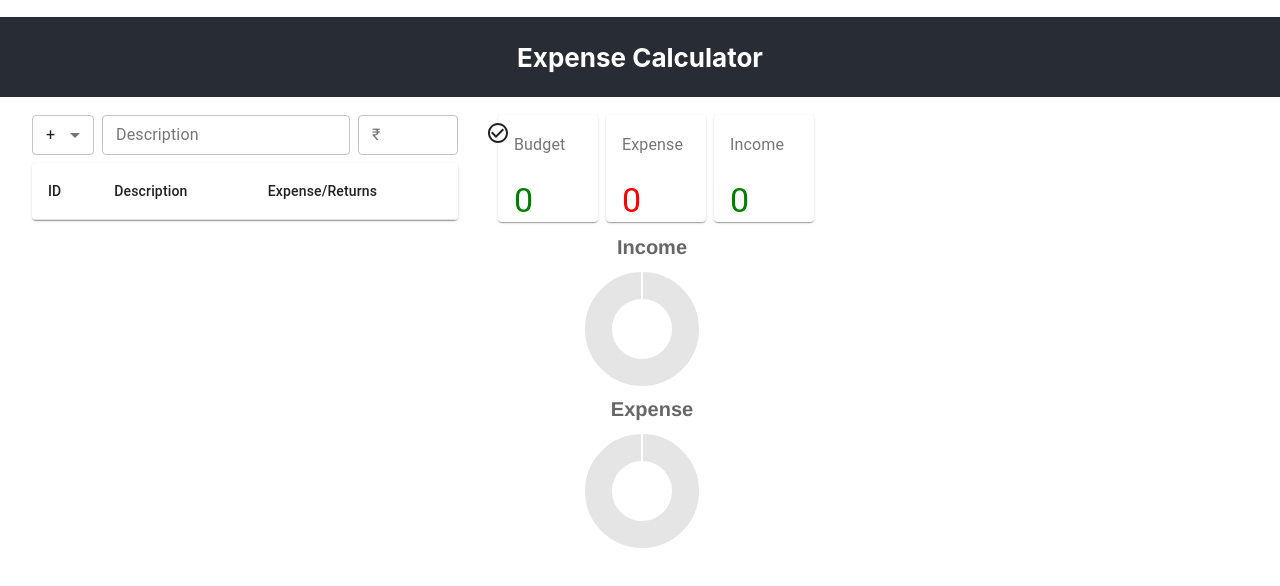
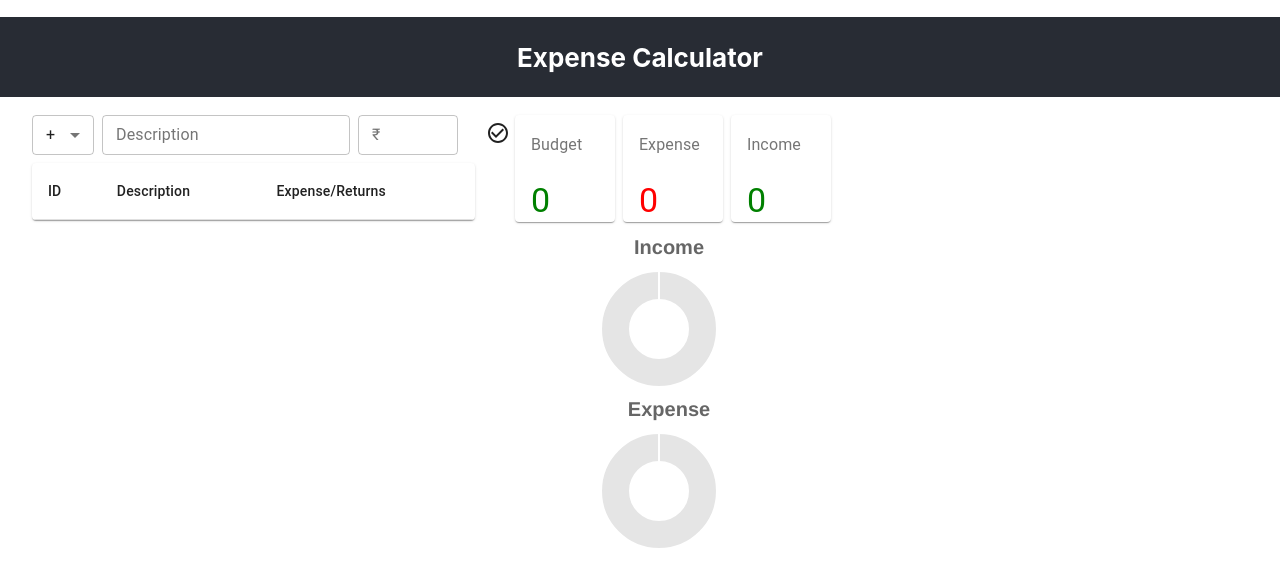
Before and after one commit to davisraimon/react-expense-manager-dash, a React (Create React App) app: page / in a window 1280 px wide. Shown: the top 586 px of the page. Built offline with nearby package versions, Linux system fonts and the light colour scheme.

Commit message:
minor alignment changes

```diff
--- a/src/App.css
+++ b/src/App.css
@@ -5,7 +5,7 @@
   display: inline-block;
 }
 .col-width {
-  min-width: 32.8%;
+  min-width: 34.6%;
   padding-right: 32px;
   padding-left: 32px;
 }
```
